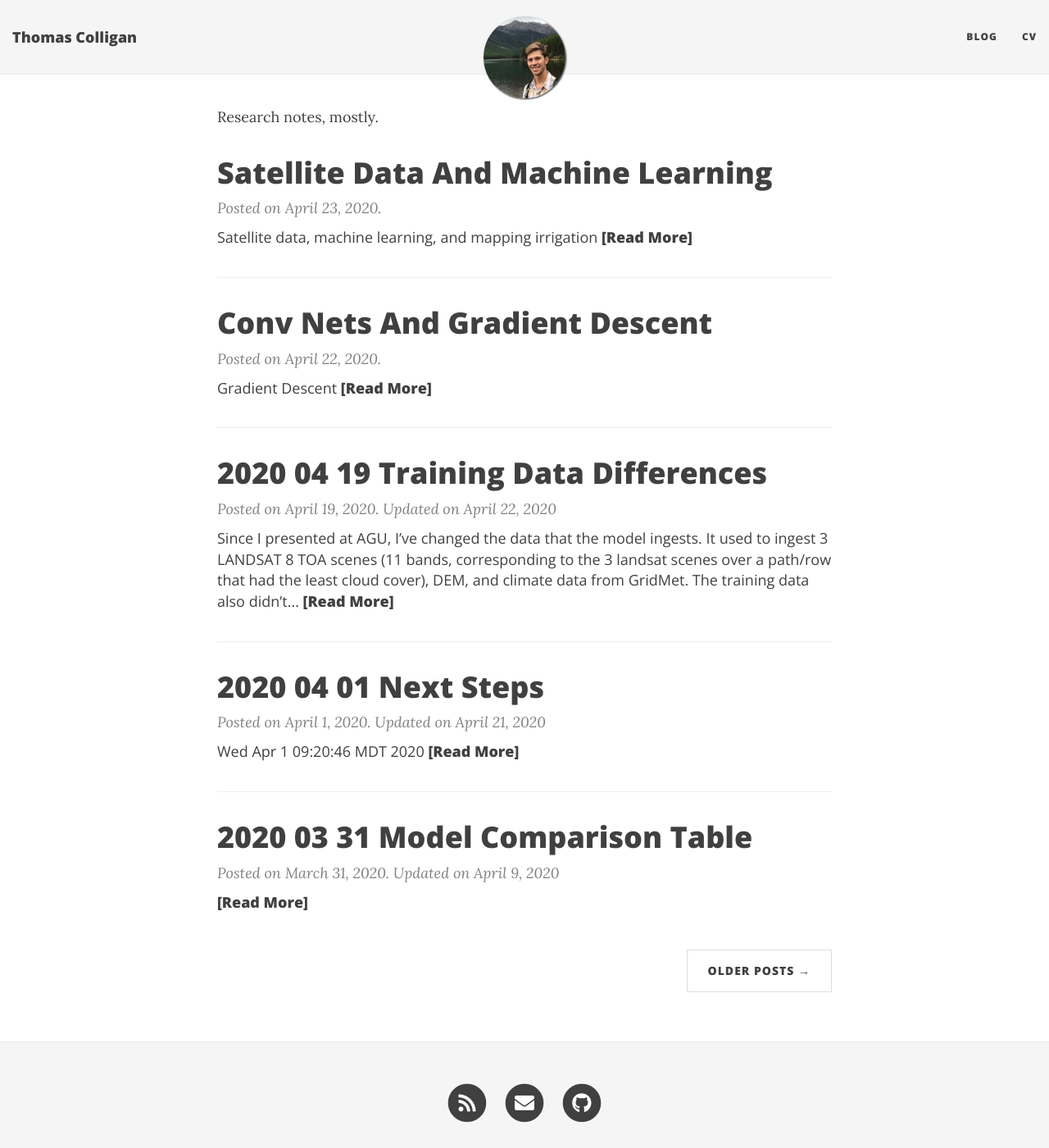
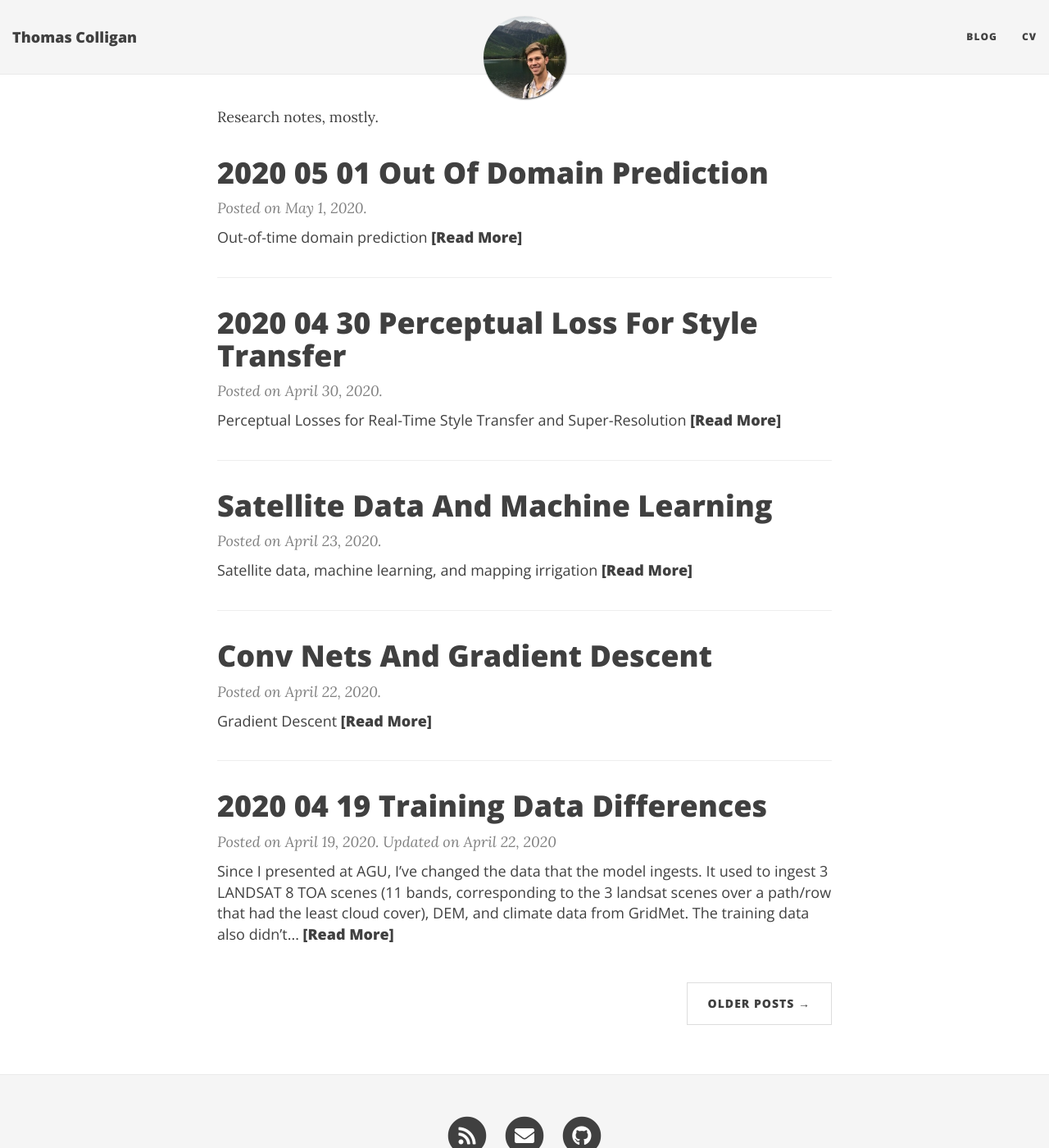
Before and after one commit to colligant/colligant.github.io, a Jekyll site: the page built from blog/index.html, in a window 1280 px wide and 1400 px high. Shown: the whole window at 82% size. Built offline with Jekyll 4.4.1, drawn with Linux system fonts in a browser that asks for light colours; nearby versions of some CDN libraries; the list of posts is cut into pages by our own code; some of the changed lines change nothing that is shown.

Commit message:
Add new post, images

````diff
--- a/_posts/2020-04-19-2020-04-19-training-data-differences.md
+++ b/_posts/2020-04-19-2020-04-19-training-data-differences.md
@@ -165,3 +165,4 @@ the 2015 data are similar to the 2013 data. This might result in better accuracy
 ## UPDATE!
 The extraction of training data was incorrect! Let's see if re-extracting and retesting
 results in something better...
+[see here for a description of what's going on]({% post_url 2020-05-01-2020-05-01-out-of-domain-prediction %}).
--- /dev/null
+++ b/_posts/2020-04-30-2020-04-30-perceptual-loss-for-style-transfer.md
@@ -0,0 +1,15 @@
+---
+layout: post
+published: true
+---
+
+# Perceptual Losses for Real-Time Style Transfer and Super-Resolution
+
+This post will have a different flavor from the rest. I recently read ["Perceptual Losses for
+Real-Time Style Transfer and Super-Resolution"](https://arxiv.org/abs/1603.08155) by Justin Johnson,
+Alexandre Alahi, and Li Fei-Fei. This paper details how to do real-time style transfer, similar to
+what was proposed in the original style transfer paper by [Gatys et al](https://arxiv.org/abs/1508.06576).
+
+The original paper by Gatys et al outlines a technique to transfer styles of images onto other
+images by using a deep convolutional neural network ([VGG](https://arxiv.org/abs/1409.1556)) to
+extract features and "style" from an image.
--- /dev/null
+++ b/_posts/2020-05-01-2020-05-01-out-of-domain-prediction.md
@@ -0,0 +1,124 @@
+---
+layout: post
+published: true
+---
+# Out-of-time domain prediction
+
+At the end of [this post]({% post_url 2020-04-19-2020-04-19-training-data-differences %}) I
+mentioned that the extraction of the training data for 2015 had some bugs. I fixed those bugs and
+re-evaluated the model. The original f1 score of 0.02 jumped to 0.5 overall. The f1 score reported
+is the aggregation of all of the predictions over the test data, which occurs over 19 LSAT
+path/rows. Investigating the behavoir of the model over the different path/rows will give some
+insight into where the model is failing and why.
+
+Recall this figure that outlines the different sampling dates for the different years in which we
+have data:
+
+![](/assets/img/2013vs2015.png)
+
+Black represents sampling dates for 2013 and cyan sampling dates for 2015 (2013 is shifted by two
+years so the two time series are overlaid).
+
+Let's zoom in on two path/rows, 38/27 and 36/27. The resulting time series looks like this:
+
+![](/assets/img/2013vs2015two_path_rows.png)
+*Github pages is terrible for hosting images (or I don't know enough about web development).
+Anyways, zoom in on the image to see it better.*
+
+Notice the differences in the sampling dates over the two path/rows? 36/27 has a large gap in
+sampling dates during 2013 while 38/27 has a much smaller gap. The model was trained on the cyan
+sampling dates, and is evaluated on the black dates. What I hope to see happen (by evaluating the
+precision and recall of the models on the 2015 test data) is that the 38/27 has higher precision and
+recall because of the more regular sampling dates.
+```python
+# path/row 36/37 has maximum f1 of .65 for the irrigated class:
+precision = {0: 0.9616480162767039, 1: 0.6820634936901745, 2: 0.9200302362469784}
+recall =    {0: 0.5037033089998402, 1: 0.9735215647980462, 2: 0.4059343310856665}
+```
+The values here are really all over the place and pretty unacceptable. You never want a model with
+98% recall and 68% precision - this indicates way too many false positives. The converse is also
+bad: a model that barely predicts anything to be irrigated but is right almost 100% of the times is
+also useless.
+
+Even though the model does well when there are regular sampling dates, we can't always be assured
+that that data will be available (well, we actually might be able to be assured. I might just not be
+able to download it!). An alternative solution to stacking images by date and hoping the network
+implicitly learns some date dependence is to ingest a date feature into the model. That's what I'm
+going to try next.
+
+The date feature is just going to be a raster of floats that encodes the days since January 1st.
+Since I'll give the model this information, hopefully it will learn to deal with irregular sampling
+dates, and rely less on temporal signals. I'll also randomly shuffle the order in which images are
+fed into the model, since with that date information, the model could feasibly learn to re arrange
+the input rasters in a way that is helpful for making decisions. I also might feed the network less
+than 14 images - maybe 8 randomly chosen from the time range? This will hopefully make it learn some
+robustness to random sampling dates.
+
+Another problem with stacking images by date is that you have to choose a start date. For 2015 (in
+the first figure) what image should I first ingest into the model for optimal results? The image
+from May or April? It would seem clear cut but when your training set has such variation in sampling
+dates (again, the cyan dots in the figures above), what is the right thing to choose? If we force
+the model to learn a relatively time-invariant representation of irrigation, this problem is no
+longer.
+
+It also important to note that if LSAT 8 wasn't launched in 2013 and only sporadically captured
+images during that year that this project would most likely be done, without any consideration of
+sampling dates or temporal offsets. The reason why I say this is because the model performs well on
+out-of-time domain data when sampling dates are similarly spaced to the training set (I mean, duh).
+
+This project would also have moved forward a lot faster if I had investigated out-of-domain
+accuracy sooner. This is basically the timeline of the project and the various steps I took to get
+to where I am now:
+
+- Began working in earnest on the project in December of 2018. The input data here was the three
+  images taken between May and November that had the least cloud cover, as well as ET, slope,
+  aspect, and elevation.
+- Got David's codebase off the ground and running on path/row 39/27 (resulting in predictions given
+  during a lab meeting on Dec 4, 2018). David's project used 1-d features (single pixel stack) and
+  ingested those into a two-layer MLP. Pretty simple, and it took ~5 hours to get predictions for a
+  single image. Test statistics (precision, recall) weren't reported.
+- Feb 2 2019: I added on the capability to extract tiles onto David's project, and added a simple conv-net
+  architecture. This architecture consisted of a few conv. layers and a final linear layer to do the
+  predictions. As such, it again took ~5 hrs to evaluate a LANDSAT tile.
+- Feb 19, 2019: Changed the model to a FCNN (can't remember the exact architecture), so that
+  evaluation of images took minutes instead of hours. I also added some climate features into the
+  data that the model ingested (precip, et).
+- It's  worth noting that in all of the bullet points above I was masking out cloud-covered data
+  from the training set, so the model couldn't handle clouds.
+- I worked on this project for a while after February, trying to deal with imbalanced data in the
+  training set. I had noticed that the number of pixels that we had for each class were imbalanced,
+  sometimes by a factor of 100 to 1. Some things I did to remedy this:
+  - Tried offline hard negative/positive mining.
+  - Implemented binary and multiclass focal loss.
+  - Implemented dice loss for the binary case.
+  - Experimented with different sampling techniques.
+  This problem was resolved by random majority undersampling.
+- Work on this problem continued until the end of school, at which point I worked on eclipse stuff
+  for the whole summer (May through August). This was pretty bad for research productivity (as in I
+  didn't work on irrigation stuff at all).
+- Around October of 2019, I started evaluating models that I had trained with random majority
+  undersampling and focal loss ($\gamma = 0.5$). On Halloween, I presented a model that had reached
+  71% precision and 90% recall on the irrigated class.
+- Probably a few weeks later I reached 90/92 percent precision and recall on the irrigated class. I
+  considered this good enough and evaluated images over Montana from 2013-2018.
+- Then I participated in the NASA EPSCOR technical review for Marco's project - I presented the
+  model and the results. During this talk, Zach Lauffenburger gave a presentation that used my
+  products to look at irrigation in Ravalli county. The predictions from years other than 2013
+  looked bizarre and the irrigated acreage predicted by my model varied wildly. This is when I first
+  realized that there was a problem with the data ingested. Remember that I used the three least
+  cloudy images from a growing season? Well, these images could really be taken any time between May
+  and October! The problem that I was describing above with the different sampling dates was
+  exacerbated. However, I didn't do any formal evaluation of how the model was doing because there
+  wasn't ground truth data available to me at the time. This is the figure that piqued my interest:
+  ![](/assets/img/zach_presentation-1.png)
+  The image on the bottom right really didn't make sense to me - the irrigated diversions probably
+  didn't change by 3x between years. The large white spots on the images are where I masked out
+  clouds.
+
+- I then presented the results of this model at AGU - like Dec 9, 2019 or something.
+- Over the break, I worked on the fish-net problem for MPG ranch, so I wasn't able to do much on the
+  irrigation project.
+- January 2020: Started downloading all surface reflectance data available (like 7.3 Tb!) in order
+  to solve the sampling date issue.
+- Feb 2020: Worked on making new models perform well.
+- Today: Read the last few blog posts to see where I'm at.
````
Also changed, not shown: assets/img/2013vs2015two_path_rows.png (added), assets/img/zach_presentation-1.png (added), 2 other files.
